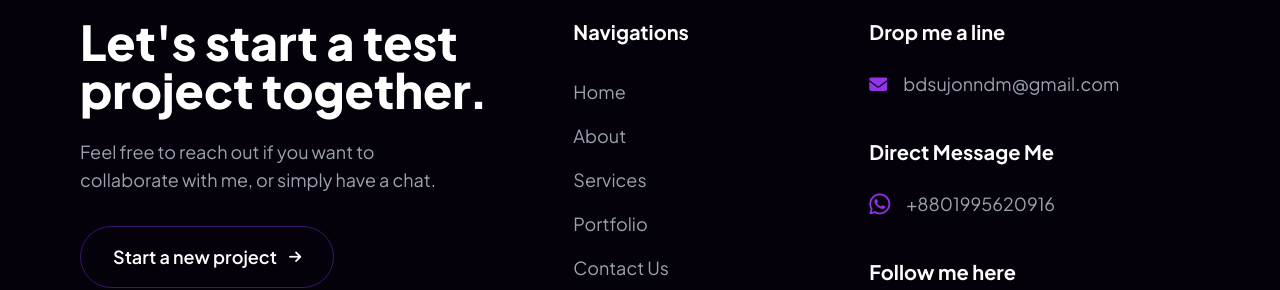
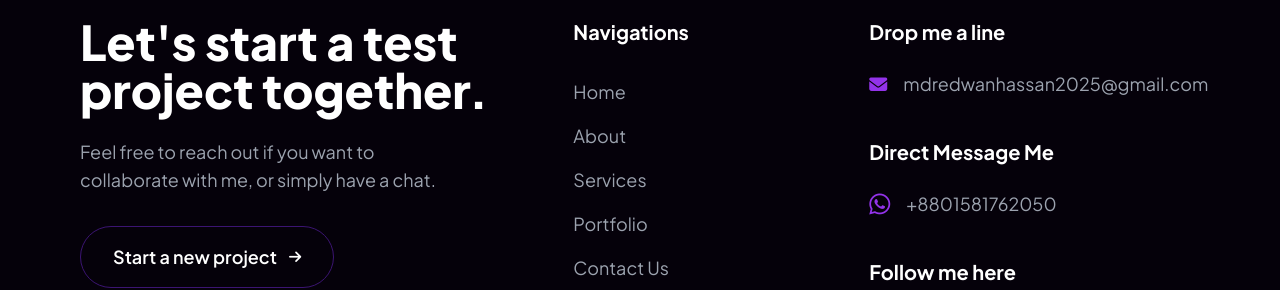
Before and after one commit to mdtamimiubal5-maker/bdredwan, a React (Vite) app: page / in a window 1280 px wide. Shown: the part 8069-8359 px from the top of the page. Built offline with nearby package versions, Linux system fonts and the light colour scheme; a web font is replaced by a local one.

Commit message:
Update Footer.tsx

```diff
--- a/components/Footer.tsx
+++ b/components/Footer.tsx
@@ -3,11 +3,11 @@ import React from 'react';
 const Footer: React.FC = () => {
   // Social link gulo ekhane update korte parbe
   const socials = [
-    { name: 'Facebook', icon: 'fab fa-facebook-f', href: 'https://www.facebook.com/bdsujondm1' },
-    { name: 'Instagram', icon: 'fab fa-instagram', href: 'https://instagram.com/bdsujondm' },
-    { name: 'LinkedIn', icon: 'fab fa-linkedin-in', href: 'https://www.linkedin.com/in/bdsujondm1' },
-    { name: 'Twitter', icon: 'fab fa-x-twitter', href: 'https://twitter.com/bdsujondm' },
-    { name: 'Pinterest', icon: 'fab fa-pinterest', href: 'https://www.pinterest.com/bdsujondm' },
+    { name: 'Facebook', icon: 'fab fa-facebook-f', href: 'https://www.facebook.com/profile.php?id=61586782145260' },
+    { name: 'Instagram', icon: 'fab fa-instagram', href: 'https://www.instagram.com/bd_radwan/' },
+    { name: 'LinkedIn', icon: 'fab fa-linkedin-in', href: 'https://www.linkedin.com/in/bd-radwan-7b7084391?//' },
+    { name: 'Twitter', icon: 'fab fa-x-twitter', href: 'https://x.com/MdRedwan2050' },
+    { name: 'Pinterest', icon: 'fab fa-pinterest', href: 'https://www.pinterest.com/bdradwan/' },
 
   ];
 
@@ -57,7 +57,7 @@ const Footer: React.FC = () => {
               <h3 className="text-xl font-bold mb-6">Drop me a line</h3>
               <div className="flex items-center gap-4 text-gray-400 text-lg group">
                 <i className="fas fa-envelope text-purple-600"></i>
-                <a href="mailto:bdsujonndm@gmail.com" className="hover:text-white transition-colors">bdsujonndm@gmail.com</a>
+                <a href="mailto:mdredwanhassan2025@gmail.com" className="hover:text-white transition-colors">mdredwanhassan2025@gmail.com</a>
               </div>
             </div>
 
@@ -65,7 +65,7 @@ const Footer: React.FC = () => {
               <h3 className="text-xl font-bold mb-6">Direct Message Me</h3>
               <div className="flex items-center gap-4 text-gray-400 text-lg group">
                 <i className="fab fa-whatsapp text-purple-600 text-2xl"></i>
-                <a href="https://wa.me/8801995620916" target="_blank" rel="noopener noreferrer" className="hover:text-white transition-colors">+8801995620916</a>
+                <a href="https://wa.me/8801581762050" target="_blank" rel="noopener noreferrer" className="hover:text-white transition-colors">+8801581762050</a>
               </div>
             </div>
 
```
